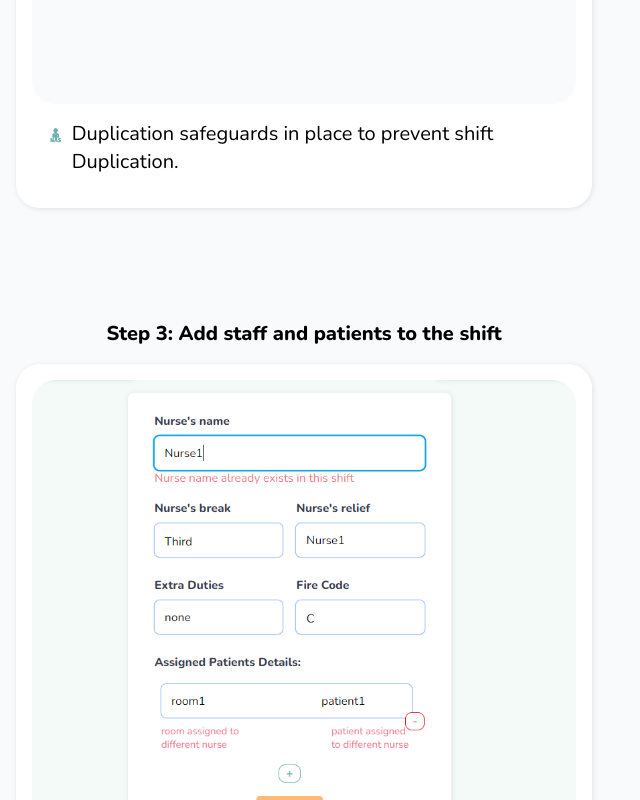
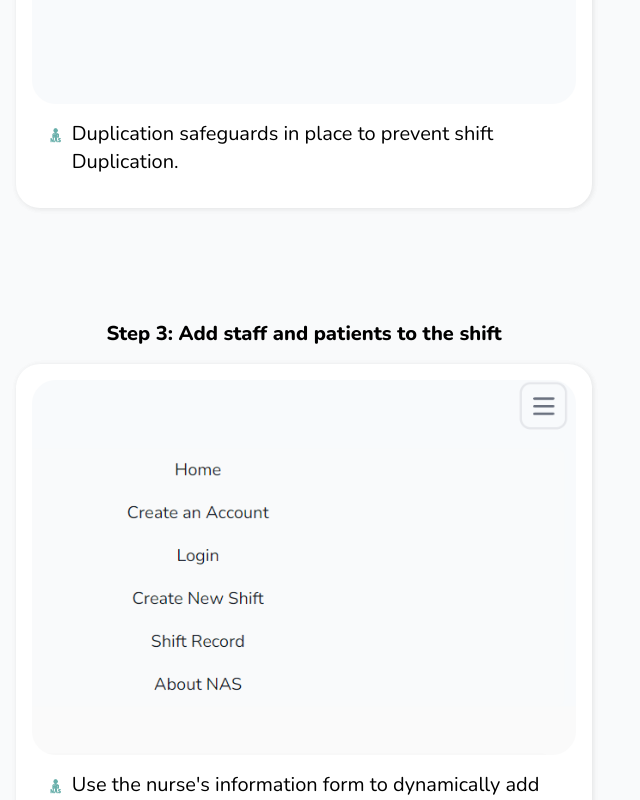
Before and after one commit to Hiba-Mohamed/Reactjs-Nurses-Assignment-Sheet, a React (Vite) app: page /#/ in a window 1280 px wide. Shown: the part 2664-3464 px from the top of the page, without its empty margins (336-976 px from the left). Built offline with nearby package versions, Linux system fonts and the light colour scheme.

Commit message:
Revert "imported all pics"
This reverts commit ada462d52ee7195be068671f7b18df767f1ae1b4.

```diff
--- a/src/pages/introPage.tsx
+++ b/src/pages/introPage.tsx
@@ -59,7 +59,7 @@ export function LandingPage() {
         <p className="font-bold text-xl pt-12 pb-4">Step 1: Navigate</p>
         <div className="flex flex-col rounded-3xl bg-white flex flex-row items-center gap-4 mx-4 shadow-lg p-4 text-start mb-16 max-w-xl">
           <div className="flex flex-col items-center">
-            <img src={Features1} alt="" className="rounded-3xl" />
+            <img src="/images/features1.png" alt="" className="rounded-3xl" />
             <div>
               <div className="flex flex-row p-4 gap-2">
                 <img src={NasLogo} alt="" className="h-4 mt-2" />
@@ -79,7 +79,7 @@ export function LandingPage() {
 
         <div className="flex flex-col rounded-3xl bg-white flex flex-row items-center gap-4 mx-4 shadow-lg p-4 text-start mb-16 max-w-xl">
           <div className="flex flex-col items-center">
-            <img src={Features2} alt="" className="rounded-3xl" />
+            <img src="/images/features2.png" alt="" className="rounded-3xl" />
             <div className="flex flex-row p-4 gap-2">
               <img src={NasLogo} alt="" className="h-4 mt-2" />
               <p>Fill in the three steps form to create a new shift.</p>
@@ -88,7 +88,7 @@ export function LandingPage() {
         </div>
         <div className="flex flex-col rounded-3xl bg-white flex flex-row items-center gap-4 mx-4 shadow-lg p-4 text-start mb-16 max-w-xl">
           <div className="flex flex-col items-center">
-            <img src={Features6} alt="" className="rounded-3xl" />
+            <img src="/images/features6.png" alt="" className="rounded-3xl" />
             <div className="flex flex-row p-4 gap-2">
               <img src={NasLogo} alt="" className="h-4 mt-2" />
               <p>
@@ -105,7 +105,7 @@ export function LandingPage() {
         <div className="flex flex-col rounded-3xl bg-white flex flex-row items-center gap-4 mx-4 shadow-lg p-4 text-start mb-16 max-w-xl">
           <div className="flex flex-col items-center">
             <img
-              src={Features5}
+              src="/../../public/images/features1.png"
               alt=""
               className="rounded-3xl"
             />
@@ -129,7 +129,7 @@ export function LandingPage() {
         </div>
         <div className="flex flex-col rounded-3xl bg-white flex flex-row items-center gap-4 mx-4 shadow-lg p-4 text-start mb-16 max-w-xl">
           <div className="flex flex-col items-center">
-            <img src={Features4} alt="" className="rounded-3xl" />
+            <img src="/images/features4.png" alt="" className="rounded-3xl" />
             <div className="flex flex-row p-4 gap-2">
               <img src={NasLogo} alt="" className="h-4 mt-2" />
               <p>
@@ -145,7 +145,7 @@ export function LandingPage() {
 
         <div className="flex flex-col rounded-3xl bg-white flex flex-row items-center gap-4 mx-4 shadow-lg p-4 text-start mb-16 max-w-xl">
           <div className="flex flex-col items-center">
-            <img src={Features1} alt="" className="rounded-3xl" />
+            <img src="/images/features1.png" alt="" className="rounded-3xl" />
             <div className="flex flex-row p-4 gap-2">
               <img src={NasLogo} alt="" className="h-4 mt-2" />
               <p>
@@ -158,7 +158,7 @@ export function LandingPage() {
 
         <div className="flex flex-col rounded-3xl bg-white flex flex-row items-center gap-4 mx-4 shadow-lg p-4 text-start mb-16 max-w-xl">
           <div className="flex flex-col items-center">
-            <img src={Features3} alt="" className="rounded-3xl" />
+            <img src="/images/features3.png" alt="" className="rounded-3xl" />
             <div>
               <div className="flex flex-row p-4 gap-2">
                 <img src={NasLogo} alt="" className="h-4 mt-2" />
```
